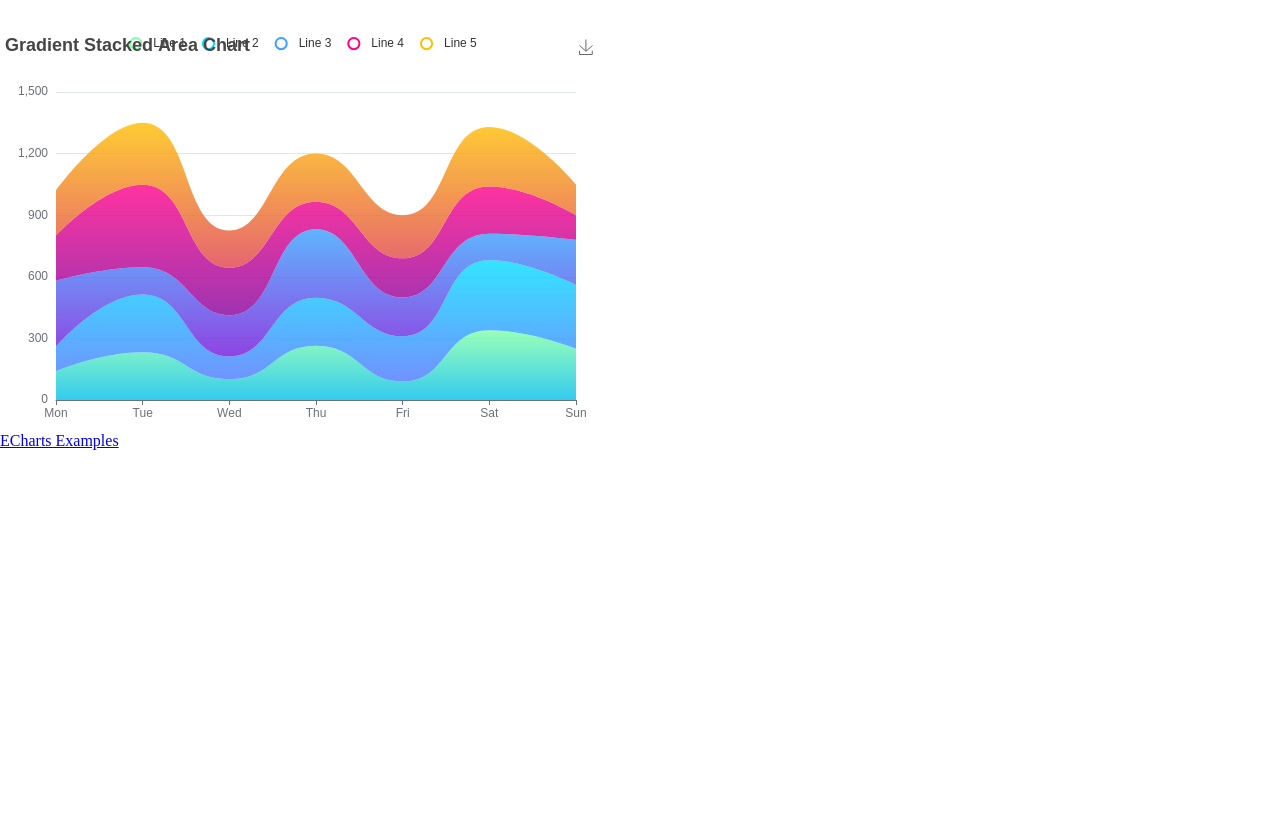
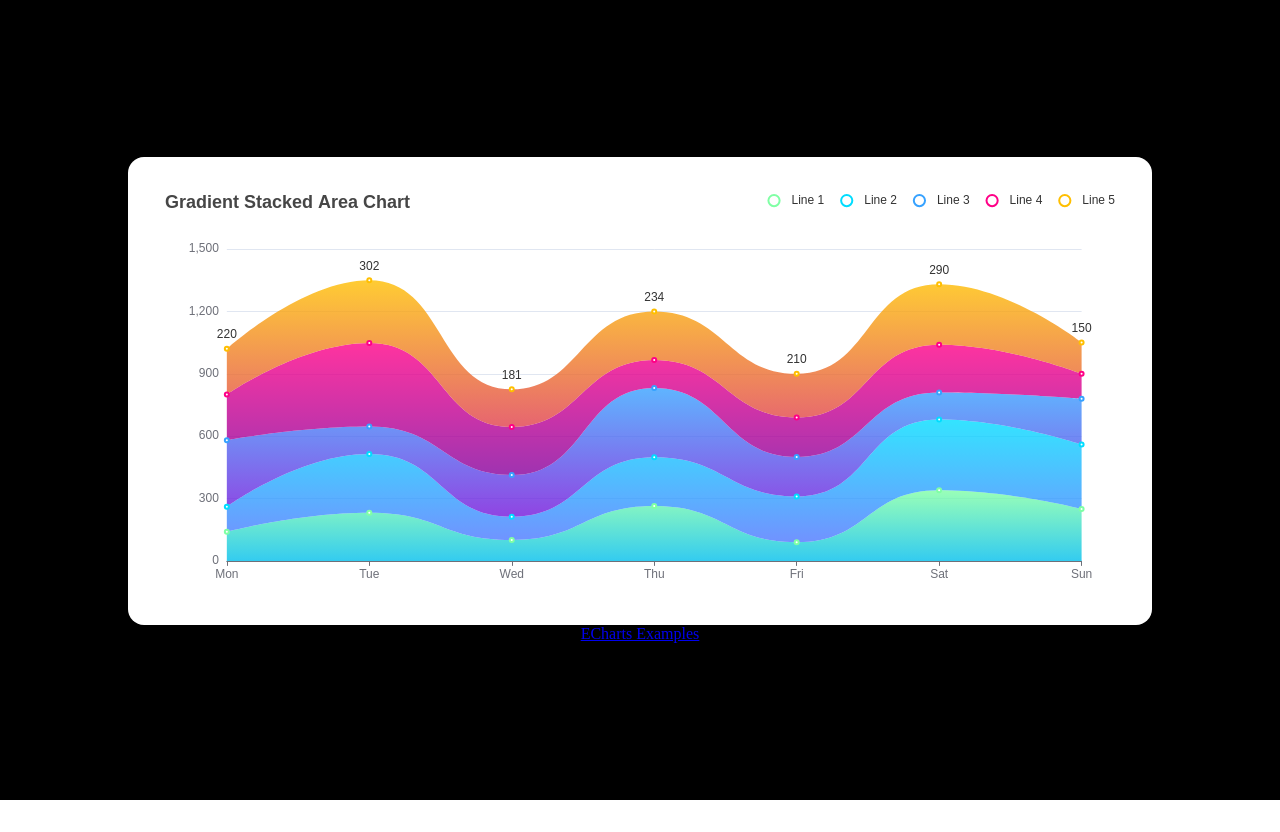
Before and after one commit to takanbi/data-visualization, a plain HTML site: page index.html in a window 1280 px wide. After the commit the page ends 800 px from the top, so only its background shows below. Drawn offline with Linux system fonts and the light colour scheme.

Commit message:
removed toolbox and changed showSymbol to true

```diff
--- a/css/style.scss
+++ b/css/style.scss
@@ -5,12 +5,26 @@
 }
 
 .container {
-    // background-color: black;
+    background-color: black;
     width: 100%;
     height: 100vh;
+    display: flex;
+    justify-content: center;
+    align-items: center;
+    flex-direction: column;
     div#main {
         margin-top: 2em;
         width: 600px;
         height: 400px;
     }
+    div#main2 {
+        background-color: white;
+        width: 1024px;
+        height: 468px;
+        padding: 2em;
+        border-radius: 1em;
+
+        // width: 600px;
+        // height: 400px;
+    }
 }
--- a/index.html
+++ b/index.html
@@ -10,7 +10,10 @@
 </head>
 <body>
     <div class="container">
-        <div id="main">
+        <!-- <div id="main">
+
+        </div> -->
+        <div id="main2">
 
         </div>
         <a href="https://echarts.apache.org/examples/en/index.html#chart-type-line">ECharts Examples</a>
--- a/js/app.js
+++ b/js/app.js
@@ -1,10 +1,12 @@
       // Initialize the echarts instance based on the prepared dom
-      var myChart = echarts.init(document.getElementById('main'));
+      var myChart = echarts.init(document.getElementById('main2'));
 
       // Specify the configuration items and data for the chart
       var option = {
         title: {
-          text: 'ECharts Getting Started Example'
+          text: 'ECharts Getting Started Example',
+          left: "left",
+          top: "0px"
         },
         tooltip: {},
         legend: {
--- a/js/app2.js
+++ b/js/app2.js
@@ -1,13 +1,14 @@
 // import * as echarts from 'echarts';
 
-var chartDom = document.getElementById('main');
+var chartDom = document.getElementById('main2');
 var myChart = echarts.init(chartDom);
 var option;
 
 option = {
   color: ['#80FFA5', '#00DDFF', '#37A2FF', '#FF0087', '#FFBF00'],
   title: {
-    text: 'Gradient Stacked Area Chart'
+    text: 'Gradient Stacked Area Chart',
+    left: "left"
   },
   tooltip: {
     trigger: 'axis',
@@ -19,13 +20,14 @@ option = {
     }
   },
   legend: {
-    data: ['Line 1', 'Line 2', 'Line 3', 'Line 4', 'Line 5']
+    data: ['Line 1', 'Line 2', 'Line 3', 'Line 4', 'Line 5'],
+    left: "right"
   },
-  toolbox: {
-    feature: {
-      saveAsImage: {}
-    }
-  },
+//   toolbox: {
+//     feature: {
+//       saveAsImage: {}
+//     }
+//   },
   grid: {
     left: '3%',
     right: '4%',
@@ -50,10 +52,12 @@ option = {
       type: 'line',
       stack: 'Total',
       smooth: true,
+    //   cursor: "pointer",
       lineStyle: {
         width: 0
       },
-      showSymbol: false,
+    //   showSymbol: false,
+      showSymbol: true,
       areaStyle: {
         opacity: 0.8,
         color: new echarts.graphic.LinearGradient(0, 0, 0, 1, [
@@ -80,7 +84,8 @@ option = {
       lineStyle: {
         width: 0
       },
-      showSymbol: false,
+    //   showSymbol: false,
+      showSymbol: true,
       areaStyle: {
         opacity: 0.8,
         color: new echarts.graphic.LinearGradient(0, 0, 0, 1, [
@@ -107,7 +112,8 @@ option = {
       lineStyle: {
         width: 0
       },
-      showSymbol: false,
+    //   showSymbol: false,
+      showSymbol: true,
       areaStyle: {
         opacity: 0.8,
         color: new echarts.graphic.LinearGradient(0, 0, 0, 1, [
@@ -134,7 +140,8 @@ option = {
       lineStyle: {
         width: 0
       },
-      showSymbol: false,
+    //   showSymbol: false,
+      showSymbol: true,
       areaStyle: {
         opacity: 0.8,
         color: new echarts.graphic.LinearGradient(0, 0, 0, 1, [
@@ -161,7 +168,8 @@ option = {
       lineStyle: {
         width: 0
       },
-      showSymbol: false,
+    //   showSymbol: false,
+      showSymbol: true,
       label: {
         show: true,
         position: 'top'
```
Also changed, not shown: css/style.css, 1 other file.
